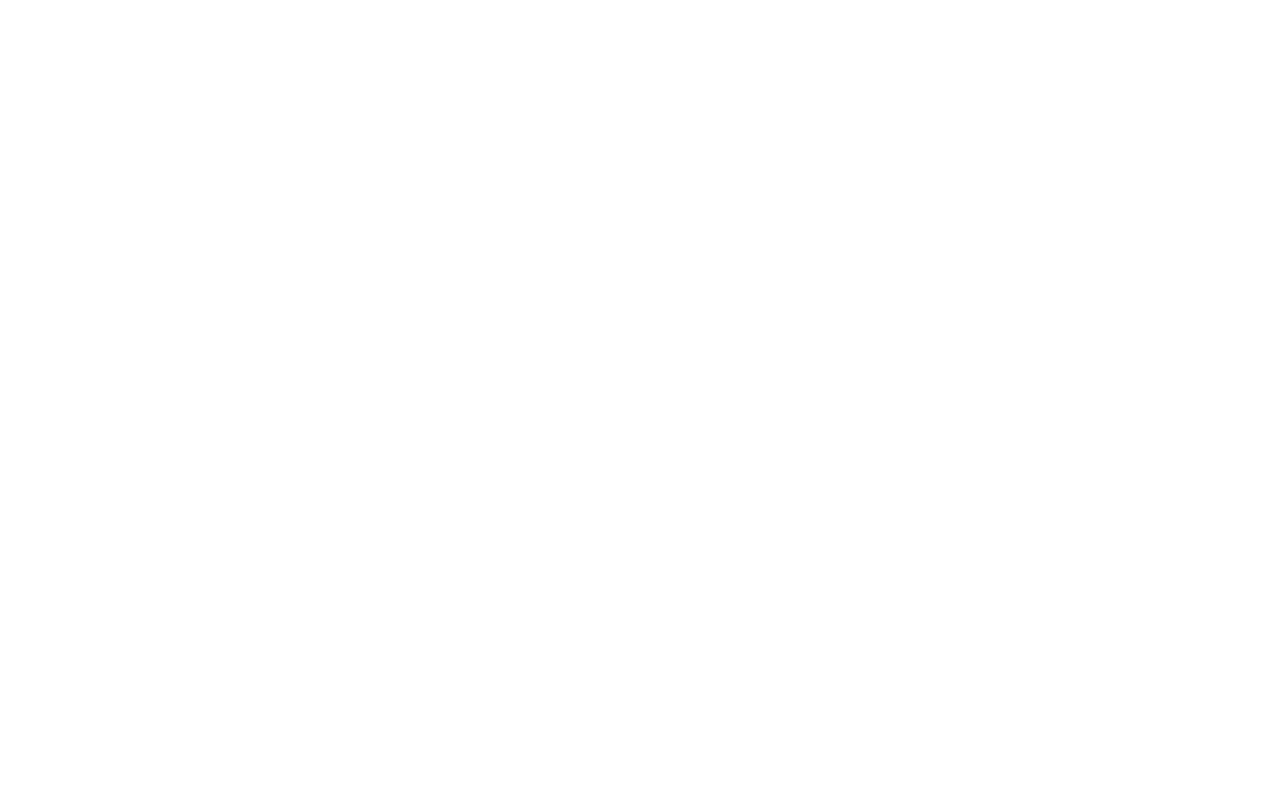
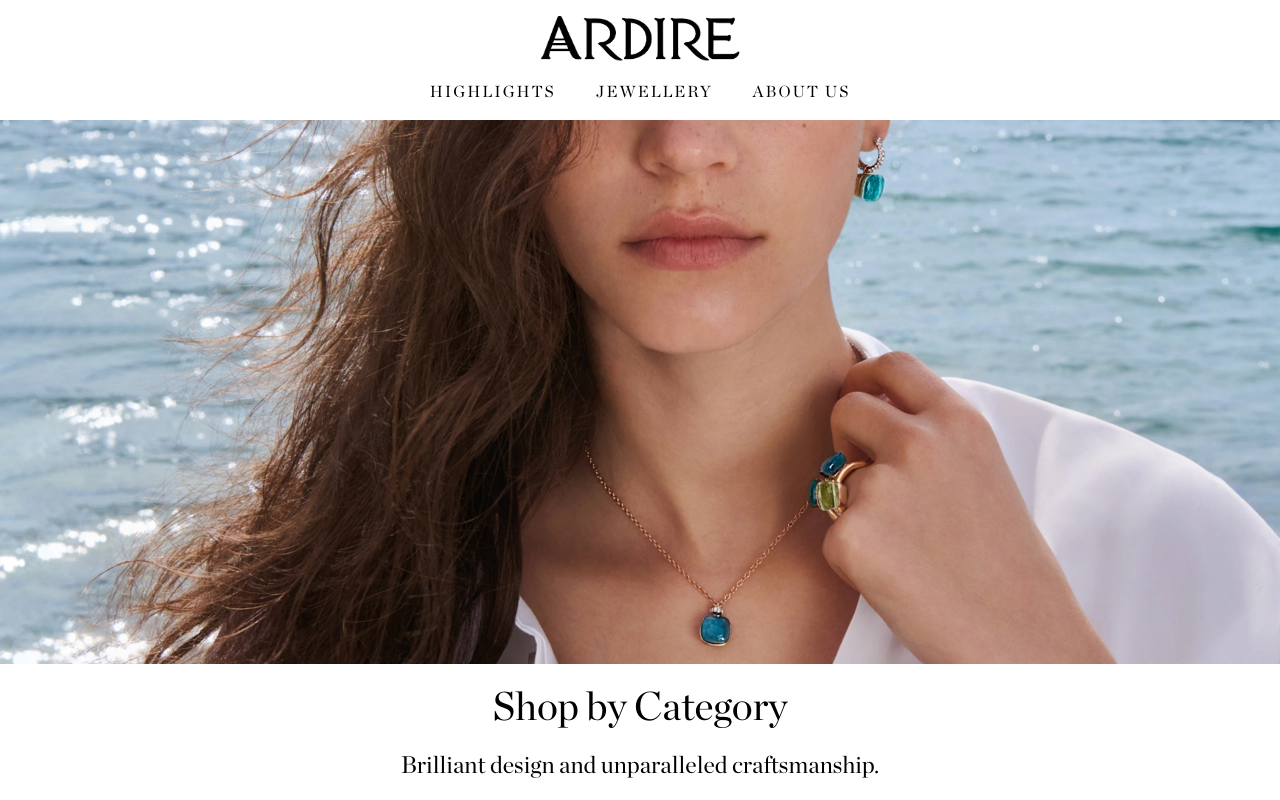
Before and after one commit to khaldoon9kh/ardire, a React (Create React App) app: page / in a window 1280 px wide. Shown: the top 800 px of the page. Built offline with nearby package versions, Linux system fonts and the light colour scheme.

Commit message:
change routerrrr

```diff
--- a/src/App.js
+++ b/src/App.js
@@ -8,11 +8,9 @@
 
   return (
     <div className="App">
-      <BrowserRouter
-        basename='/ardire'
-      >
+      <BrowserRouter>
         <Routes>
-          <Route exact path="/ardire" element={<HomePage />} />
+          <Route path="/" element={<HomePage />} />
           <Route path="/product" element={<ProductPage />} />
           <Route path="/category" element={<CategoryPage />} />
         </Routes>
```
